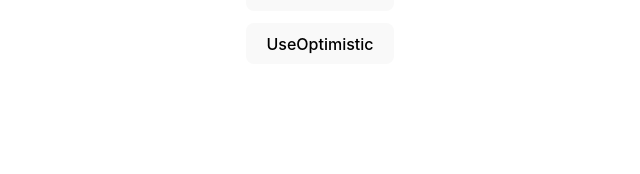
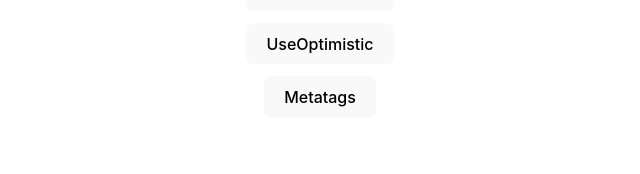
Before and after one commit to gregsvieira/react-19-new-features, a React (Vite) app: page / in a window 1280 px wide. Shown: the part 575-749 px from the top of the page, without its empty margins (320-960 px from the left). Built offline with nearby package versions, Linux system fonts and the light colour scheme.

Commit message:
feat: add metatags route

```diff
--- a/src/Routes.tsx
+++ b/src/Routes.tsx
@@ -5,6 +5,7 @@ import UseToContext from './pages/UseToContext';
 import UseFormStatus from './pages/UseFormStatus';
 import UseFormState from './pages/UseFormState';
 import UseOptimistic from './pages/UseOptimistic';
+import Metatags from './pages/Metatags';
 
 interface pageList {
   [key: string]: JSX.Element;
@@ -18,6 +19,7 @@ export const pageList: pageList = {
   'UseFormStatus': <UseFormStatus />,
   'UseFormState': <UseFormState />,
   'UseOptimistic': <UseOptimistic />,
+  'Metatags': <Metatags />,
 };
 
 export default function Routes({ page }: { page: string }) {
```
